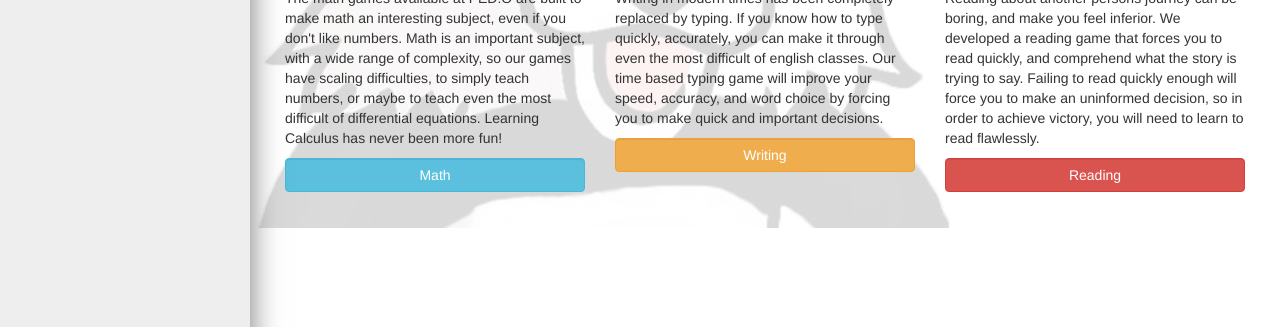
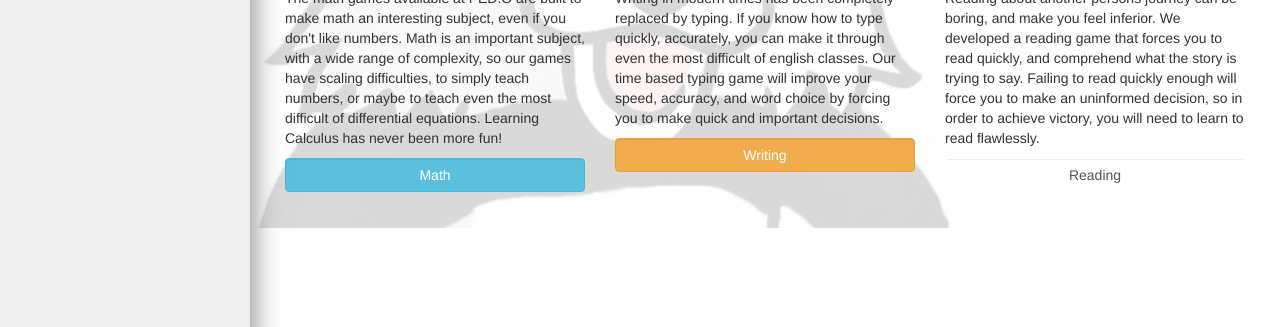
Before and after one commit to sandervw/S-E-329-Project-2, a plain HTML site: page index.html in a window 1280 px wide. Shown: the part 473-800 px from the top of the page. Drawn offline with Linux system fonts and the light colour scheme.

```diff
--- a/index.html
+++ b/index.html
@@ -107,7 +107,7 @@
                   <p>Reading about another persons journey can be boring, and make you feel inferior. We developed a reading game that forces you to read
                   quickly, and comprehend what the story is trying to say. Failing to read quickly enough will force you to make an uninformed decision, so
                   in order to achieve victory, you will need to learn to read flawlessly.</p>
-                  <button type="button" class="btn btn-danger form-control">Reading</button>
+                  <button type="button" class="btn btn-reading form-control">Reading</button>
                 </div>
                 <div class="form-group col-lg-6 col-md-8 col-sm-10 col-xs-12">
                 </div>
```
Also changed, not shown: js/readingGame.js (added).
